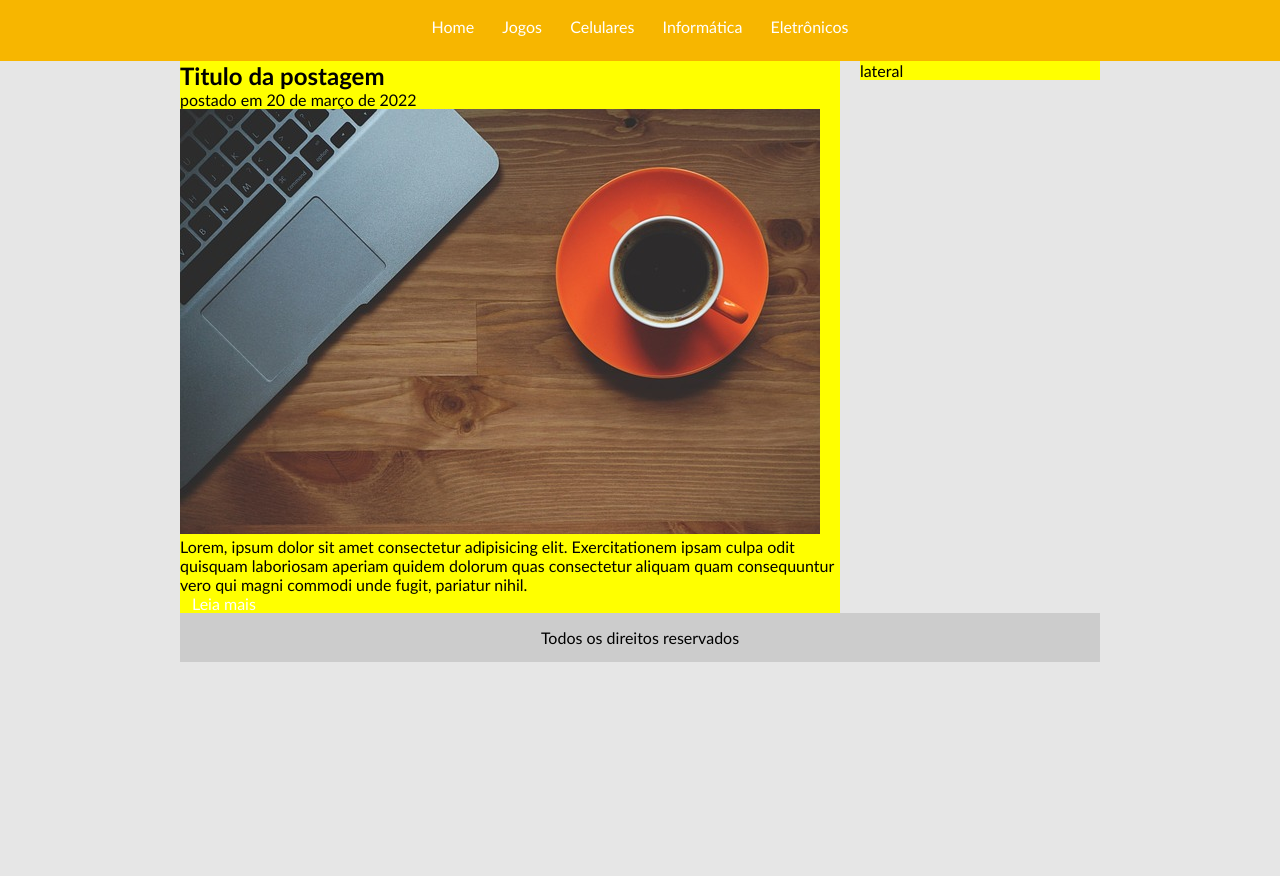
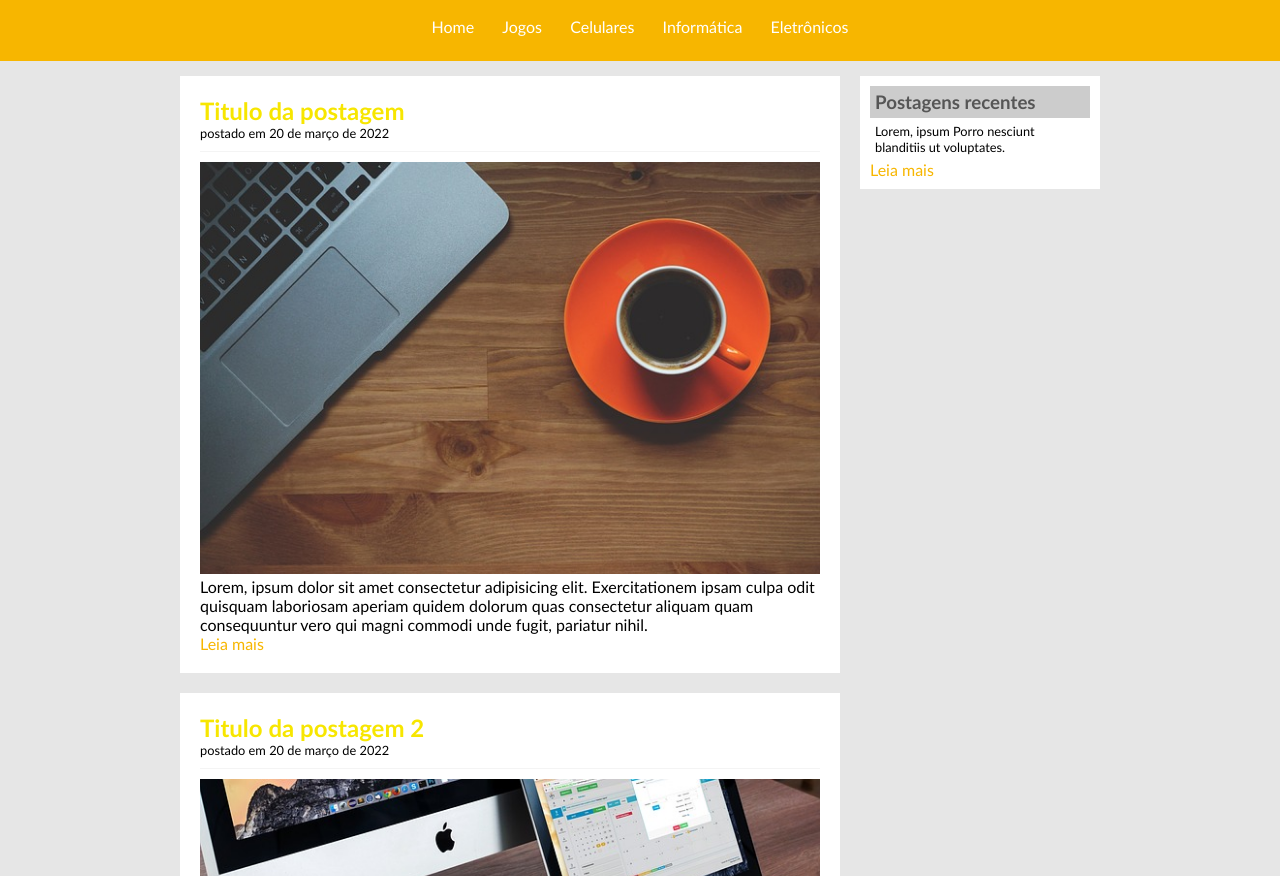
Before and after one commit to sarahprando/TecBlog, a plain HTML site: page index.html in a window 1280 px wide. Shown: the part 76-952 px from the top of the page. Before the commit the page ends 800 px from the top, so only its background shows below. Drawn offline with Linux system fonts and the light colour scheme.

Commit message:
update posts

```diff
--- a/index.html
+++ b/index.html
@@ -35,14 +35,31 @@
         <div id="top__posts">
             <div class="post">
                 <h2>Titulo da postagem</h2>
-                <span>postado em 20 de março de 2022</span>
-                <img src="img/imagem1.jpg">
-                <p>Lorem, ipsum dolor sit amet consectetur adipisicing elit. Exercitationem ipsam culpa odit quisquam laboriosam aperiam quidem dolorum quas consectetur aliquam quam consequuntur vero qui magni commodi unde fugit, pariatur nihil.</p>
+                <span class="date__post">postado em 20 de março de 2022</span>
+                <img width="620px" src="img/imagem1.jpg">
+                <p>Lorem, ipsum dolor sit amet consectetur adipisicing elit. Exercitationem ipsam culpa odit quisquam
+                    laboriosam aperiam quidem dolorum quas consectetur aliquam quam consequuntur vero qui magni commodi
+                    unde fugit, pariatur nihil.</p>
+                <a href="#">Leia mais</a>
+            </div>
+            <div class="post">
+                <h2>Titulo da postagem 2</h2>
+                <span class="date__post">postado em 20 de março de 2022</span>
+                <img width="620px" src="img/imagem2.jpg">
+                <p>Lorem, ipsum dolor sit amet consectetur adipisicing elit. Exercitationem ipsam culpa odit quisquam
+                    laboriosam aperiam quidem dolorum quas consectetur aliquam quam consequuntur vero qui magni commodi
+                    unde fugit, pariatur nihil.</p>
                 <a href="#">Leia mais</a>
             </div>
         </div>
         <div id="side__posts">
-            lateral
+            <div class="side__container">
+                <h3>Postagens recentes</h3>
+                <div>
+                    <p class="side__post"> Lorem, ipsum Porro nesciunt blanditiis ut voluptates.</p>
+                    <a href="#">Leia mais</a>
+                </div>
+            </div>
         </div>
         <div id="copyright">
             Todos os direitos reservados
--- a/style.css
+++ b/style.css
@@ -27,6 +27,7 @@ body {
 #posts {
   width: 920px;
   margin: 0 auto;
+  padding: 15px;
 }
 
 #top__posts {
@@ -39,8 +40,16 @@ body {
   float: right;
 }
 
-#top__posts, #side__posts {
-  background: yellow;
+.post {
+  padding: 20px;
+  margin-bottom: 20px;
+  background: white;
+}
+
+.side__container {
+  background: white;
+  padding: 10px;
+  margin-bottom: 20px;
 }
 
 #copyright {
@@ -58,17 +67,24 @@ a {
   text-decoration: none;
 }
 
-a:link, a:visited {
+#navegation a:link, #navegation a:visited {
   color: #ffff;
   padding: 8px 12px;
 }
 
-a:hover {
+#navegation a:hover {
   color: #f7b600;
   background: #ffff;
+  text-decoration: none;
 }
 
+a:link, a:visited {
+  color: #f7b600;
+}
 
+a:hover {
+  text-decoration: underline;
+}
 
 /*
 **** General ****
@@ -79,6 +95,29 @@ h1 {
   font-size: 2.5em;
 }
 
+h2 {
+  color: #f7e600;
+}
+
+h3 {
+  color: #565656;
+  background: #ccc;
+  padding: 5px;
+}
+
 #white {
   color: white;
 }
+
+.date__post {
+  font-size: 0.8em;
+  border-bottom: 1px solid #f4f4f4;
+  padding-bottom: 10px;
+  margin-bottom: 10px;
+  display: block;
+}
+
+.side__post {
+  font-size: 0.8em;
+  padding: 5px;
+}
```
